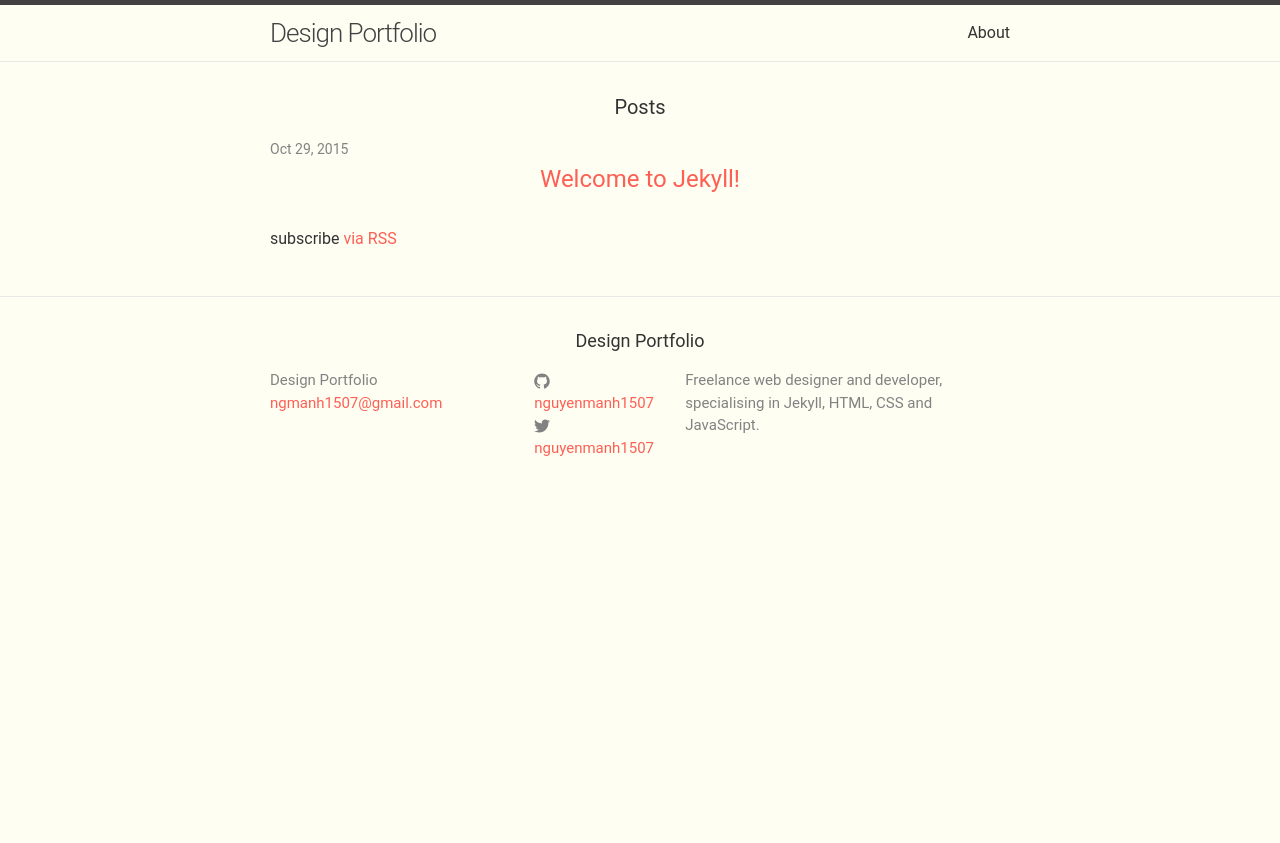
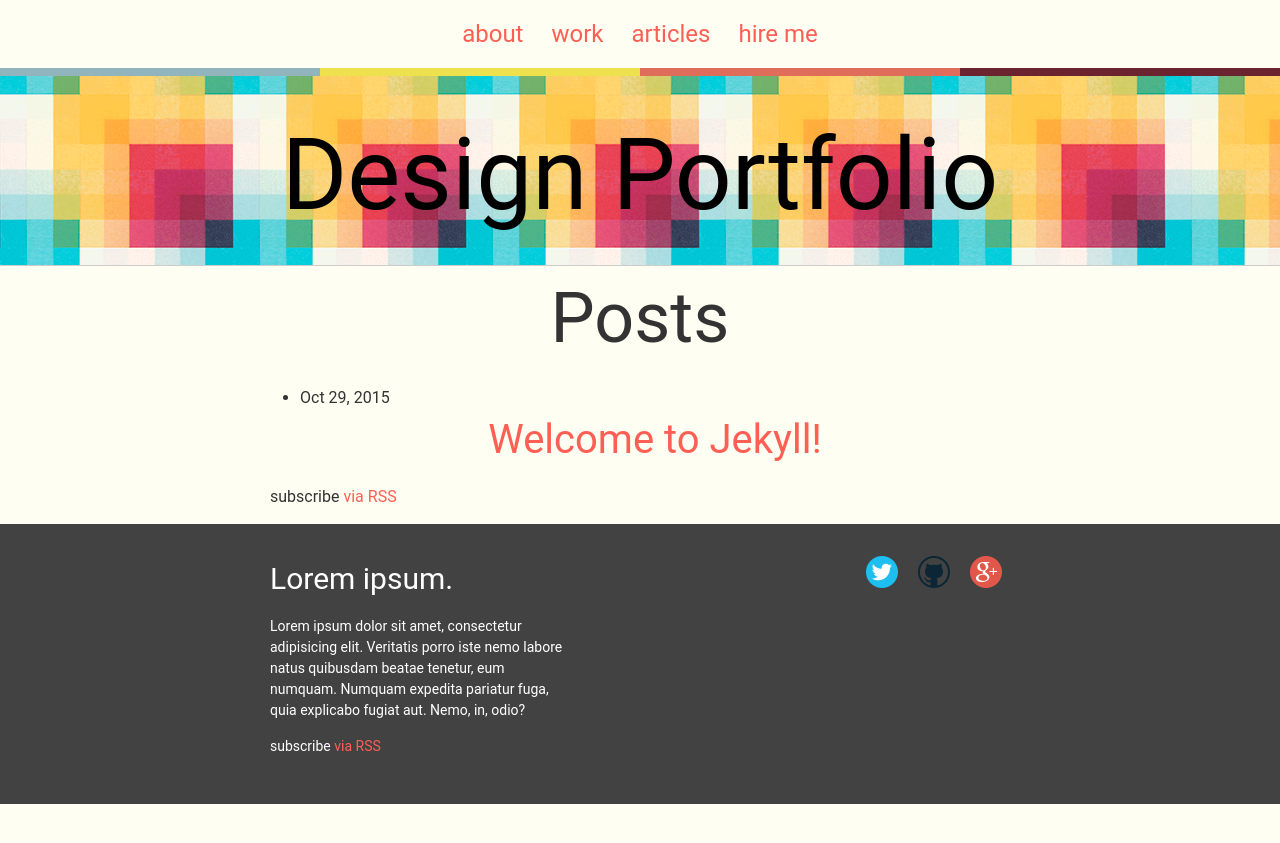
Before and after one commit to nguyenmanh1507/designer-portfolio, a Jekyll site: the page built from index.html, in a window 1280 px wide. Shown: the top 843 px of the page. Built offline with Jekyll 4.4.1, drawn with Linux system fonts in a browser that asks for light colours.

Commit message:
add markup and style for the footer

```diff
--- a/_config.yml
+++ b/_config.yml
@@ -19,5 +19,15 @@ google_username:  nguyenmanh1507
 
 permalink: /:categories/:title
 
+links:
+  - title: about
+    url: /about
+  - title: work
+    url: /work
+  - title: articles
+    url: /articles
+  - title: hire me
+    url: /hire-me
+
 # Build settings
 markdown: kramdown
--- a/_includes/footer.html
+++ b/_includes/footer.html
@@ -2,35 +2,18 @@
 
   <div class="wrapper">
 
-    <h2 class="footer-heading">{{ site.title }}</h2>
+    <div class="footer-content">
+      <h3>Lorem ipsum.</h3>
+      <p>Lorem ipsum dolor sit amet, consectetur adipisicing elit. Veritatis porro iste nemo labore natus quibusdam beatae tenetur, eum numquam. Numquam expedita pariatur fuga, quia explicabo fugiat aut. Nemo, in, odio?</p>
+      <p>subscribe <a href="{{ "/feed.xml" | prepend: site.baseurl }}">via RSS</a></p>
+    </div>
 
-    <div class="footer-col-wrapper">
-      <div class="footer-col footer-col-1">
-        <ul class="contact-list">
-          <li>{{ site.title }}</li>
-          <li><a href="mailto:{{ site.email }}">{{ site.email }}</a></li>
-        </ul>
-      </div>
-
-      <div class="footer-col footer-col-2">
-        <ul class="social-media-list">
-          {% if site.github_username %}
-          <li>
-            {% include icon-github.html username=site.github_username %}
-          </li>
-          {% endif %}
-
-          {% if site.twitter_username %}
-          <li>
-            {% include icon-twitter.html username=site.twitter_username %}
-          </li>
-          {% endif %}
-        </ul>
-      </div>
-
-      <div class="footer-col footer-col-3">
-        <p>{{ site.description }}</p>
-      </div>
+    <div class="footer-social">
+      <ul>
+        <li><a href="http://twitter.com/{{ site.twitter_username }}"><img src="/images/twitter.png" alt="twitter logo" width="32"></a></li>
+        <li><a href="http://github.com/{{ site.github_username }}"><img src="/images/github.png" alt="github logo" width="32"></a></li>
+        <li><a href="http://plus.google.com/{{ site.google_username }}"><img src="/images/google.png" alt="google logo" width="32"></a></li>
+      </ul>
     </div>
 
   </div>
--- a/_includes/header.html
+++ b/_includes/header.html
@@ -1,27 +1,15 @@
-<header class="site-header">
+<nav class="site-nav">
+  <ul>
+  {% for link in site.links %}
+    <li>
+      <a href="{{ link.url }}">{{ link.title }}</a>
+    </li>
+  {% endfor %}
+  </ul>
+</nav>
 
-  <div class="wrapper">
+<header class="site-header gradient-bar">
 
-    <a class="site-title" href="{{ site.baseurl }}/">{{ site.title }}</a>
-
-    <nav class="site-nav">
-      <a href="#" class="menu-icon">
-        <svg viewBox="0 0 18 15">
-          <path fill="#424242" d="M18,1.484c0,0.82-0.665,1.484-1.484,1.484H1.484C0.665,2.969,0,2.304,0,1.484l0,0C0,0.665,0.665,0,1.484,0 h15.031C17.335,0,18,0.665,18,1.484L18,1.484z"/>
-          <path fill="#424242" d="M18,7.516C18,8.335,17.335,9,16.516,9H1.484C0.665,9,0,8.335,0,7.516l0,0c0-0.82,0.665-1.484,1.484-1.484 h15.031C17.335,6.031,18,6.696,18,7.516L18,7.516z"/>
-          <path fill="#424242" d="M18,13.516C18,14.335,17.335,15,16.516,15H1.484C0.665,15,0,14.335,0,13.516l0,0 c0-0.82,0.665-1.484,1.484-1.484h15.031C17.335,12.031,18,12.696,18,13.516L18,13.516z"/>
-        </svg>
-      </a>
-
-      <div class="trigger">
-        {% for my_page in site.pages %}
-          {% if my_page.title %}
-          <a class="page-link" href="{{ my_page.url | prepend: site.baseurl }}">{{ my_page.title }}</a>
-          {% endif %}
-        {% endfor %}
-      </div>
-    </nav>
-
-  </div>
+  <h1 class="site-title mega"><a href="/">Design Portfolio</a></h1>
 
 </header>
--- /dev/null
+++ b/_sass/_gradient-bar.scss
@@ -0,0 +1,21 @@
+.gradient-bar {
+	position: relative;
+
+	&:after {
+		content: '';
+		position: absolute;
+		top: 0;
+		left: 0;
+		width: 100%;
+		height: 0.5em;
+		background: linear-gradient(to right, $blue-color 0%,
+			                                    $blue-color 25%,
+			                                    $yellow-color 25%,
+			                                    $yellow-color 50%,
+			                                    $red-color 50%,
+			                                    $red-color 75%,
+			                                    $purple-color 75%,
+			                                    $purple-color 100%
+			                                    );
+	}
+}
--- a/_sass/_layout.scss
+++ b/_sass/_layout.scss
@@ -1,242 +1,51 @@
-/**
- * Site header
- */
-.site-header {
-    border-top: 5px solid $grey-color-dark;
-    border-bottom: 1px solid $grey-color-light;
-    min-height: 56px;
+// Header
+.site-nav {
+    text-align: center;
 
-    // Positioning context for the mobile navigation icon
-    position: relative;
-}
+    ul {
+        margin: 1em 0;
+        list-style: none;
+    }
 
-.site-title {
-    font-size: 26px;
-    font-weight: 300;
-    line-height: 56px;
-    letter-spacing: -1px;
-    margin-bottom: 0;
-    float: left;
-
-    &,
-    &:visited {
-        color: $grey-color-dark;
+    li {
+        display: inline-block;
+        margin: 0 0.5em;
+        font-size: 1.5em;
     }
 }
 
-.site-nav {
-    float: right;
-    line-height: 56px;
+.site-title a {
+    color: #000;
+}
 
-    .menu-icon {
-        display: none;
-    }
+.site-header {
+    padding: 2em 0 0;
+    border-bottom: 1px solid #ccc;
+    background: url(/images/header-bg.png);
+}
 
-    .page-link {
-        color: $text-color;
-        line-height: $base-line-height;
+// Footer
+.site-footer {
+    padding: 2em 0;
+    color: #fff;
+    background: $grey-color-dark;
+}
 
-        // Gaps between nav items, but not on the last one
-        &:not(:last-child) {
-            margin-right: 20px;
-        }
-    }
+.footer-content {
+    float: left;
+    width: 40%;
+    font-size: 0.875em;
 
-    @include media-query($on-palm) {
-        position: absolute;
-        top: 9px;
-        right: $spacing-unit / 2;
-        background-color: $background-color;
-        border: 1px solid $grey-color-light;
-        border-radius: 5px;
-        text-align: right;
-
-        .menu-icon {
-            display: block;
-            float: right;
-            width: 36px;
-            height: 26px;
-            line-height: 0;
-            padding-top: 10px;
-            text-align: center;
-
-            > svg {
-                width: 18px;
-                height: 15px;
-
-                path {
-                    fill: $grey-color-dark;
-                }
-            }
-        }
-
-        .trigger {
-            clear: both;
-            display: none;
-        }
-
-        &:hover .trigger {
-            display: block;
-            padding-bottom: 5px;
-        }
-
-        .page-link {
-            display: block;
-            padding: 5px 10px;
-
-            &:not(:last-child) {
-                margin-right: 0;
-            }
-            margin-left: 20px;
-        }
+    h3 {
+        text-align: left;
     }
 }
 
+.footer-social {
+    float: right;
 
-
-/**
- * Site footer
- */
-.site-footer {
-    border-top: 1px solid $grey-color-light;
-    padding: $spacing-unit 0;
-}
-
-.footer-heading {
-    font-size: 18px;
-    margin-bottom: $spacing-unit / 2;
-}
-
-.contact-list,
-.social-media-list {
-    list-style: none;
-    margin-left: 0;
-}
-
-.footer-col-wrapper {
-    font-size: 15px;
-    color: $grey-color;
-    margin-left: -$spacing-unit / 2;
-    @extend %clearfix;
-}
-
-.footer-col {
-    float: left;
-    margin-bottom: $spacing-unit / 2;
-    padding-left: $spacing-unit / 2;
-}
-
-.footer-col-1 {
-    width: -webkit-calc(35% - (#{$spacing-unit} / 2));
-    width:         calc(35% - (#{$spacing-unit} / 2));
-}
-
-.footer-col-2 {
-    width: -webkit-calc(20% - (#{$spacing-unit} / 2));
-    width:         calc(20% - (#{$spacing-unit} / 2));
-}
-
-.footer-col-3 {
-    width: -webkit-calc(45% - (#{$spacing-unit} / 2));
-    width:         calc(45% - (#{$spacing-unit} / 2));
-}
-
-@include media-query($on-laptop) {
-    .footer-col-1,
-    .footer-col-2 {
-        width: -webkit-calc(50% - (#{$spacing-unit} / 2));
-        width:         calc(50% - (#{$spacing-unit} / 2));
-    }
-
-    .footer-col-3 {
-        width: -webkit-calc(100% - (#{$spacing-unit} / 2));
-        width:         calc(100% - (#{$spacing-unit} / 2));
+    li {
+        display: inline-block;
+        margin: 0 0.5em;
     }
 }
-
-@include media-query($on-palm) {
-    .footer-col {
-        float: none;
-        width: -webkit-calc(100% - (#{$spacing-unit} / 2));
-        width:         calc(100% - (#{$spacing-unit} / 2));
-    }
-}
-
-
-
-/**
- * Page content
- */
-.page-content {
-    padding: $spacing-unit 0;
-}
-
-.page-heading {
-    font-size: 20px;
-}
-
-.post-list {
-    margin-left: 0;
-    list-style: none;
-
-    > li {
-        margin-bottom: $spacing-unit;
-    }
-}
-
-.post-meta {
-    font-size: $small-font-size;
-    color: $grey-color;
-}
-
-.post-link {
-    display: block;
-    font-size: 24px;
-}
-
-
-
-/**
- * Posts
- */
-.post-header {
-    margin-bottom: $spacing-unit;
-}
-
-.post-title {
-    font-size: 42px;
-    letter-spacing: -1px;
-    line-height: 1;
-
-    @include media-query($on-laptop) {
-        font-size: 36px;
-    }
-}
-
-.post-content {
-    margin-bottom: $spacing-unit;
-
-    h2 {
-        font-size: 32px;
-
-        @include media-query($on-laptop) {
-            font-size: 28px;
-        }
-    }
-
-    h3 {
-        font-size: 26px;
-
-        @include media-query($on-laptop) {
-            font-size: 22px;
-        }
-    }
-
-    h4 {
-        font-size: 20px;
-
-        @include media-query($on-laptop) {
-            font-size: 18px;
-        }
-    }
-}
--- a/css/main.scss
+++ b/css/main.scss
@@ -61,5 +61,6 @@ $on-laptop:        800px;
 @import
         "base",
         "layout",
-        "syntax-highlighting"
+        "syntax-highlighting",
+        "gradient-bar"
 ;
```
Also changed, not shown: images/github.png (added), images/google.png (added), images/header-bg.png (added), images/twitter.png (added).
